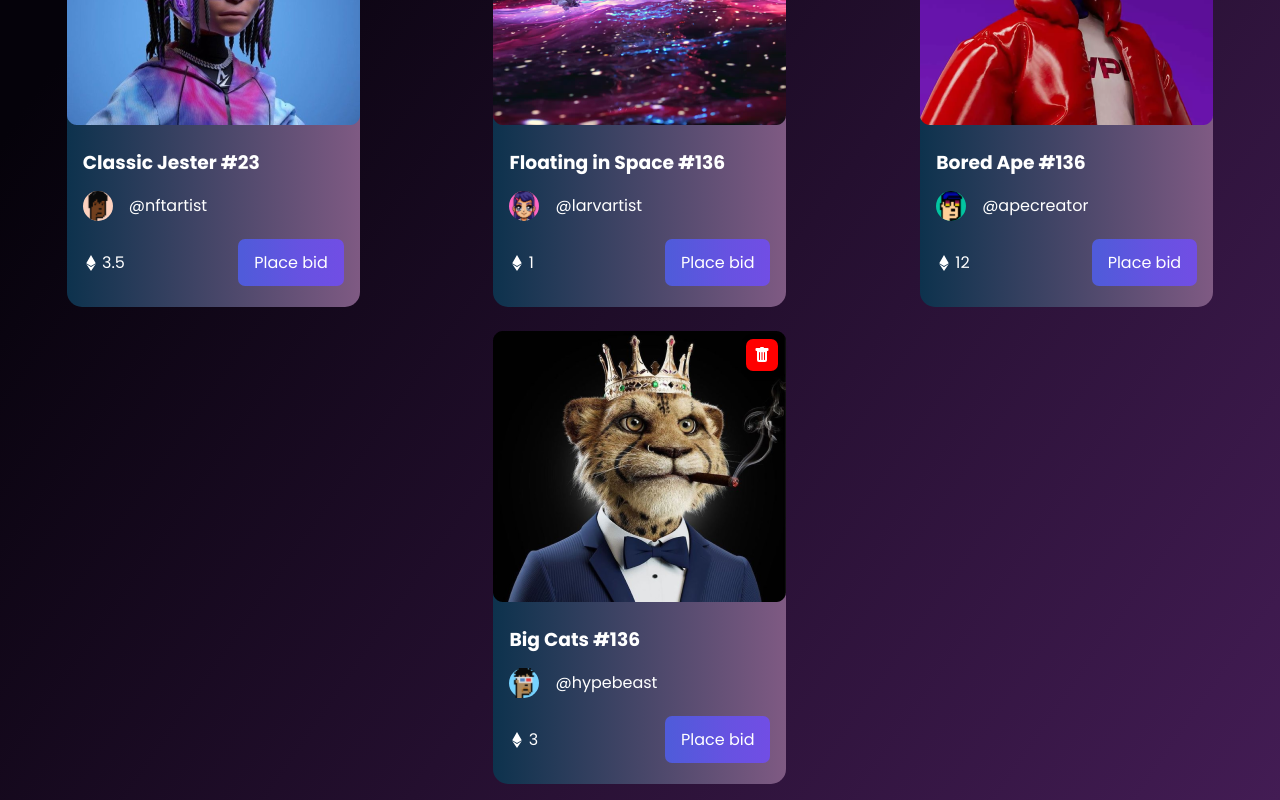
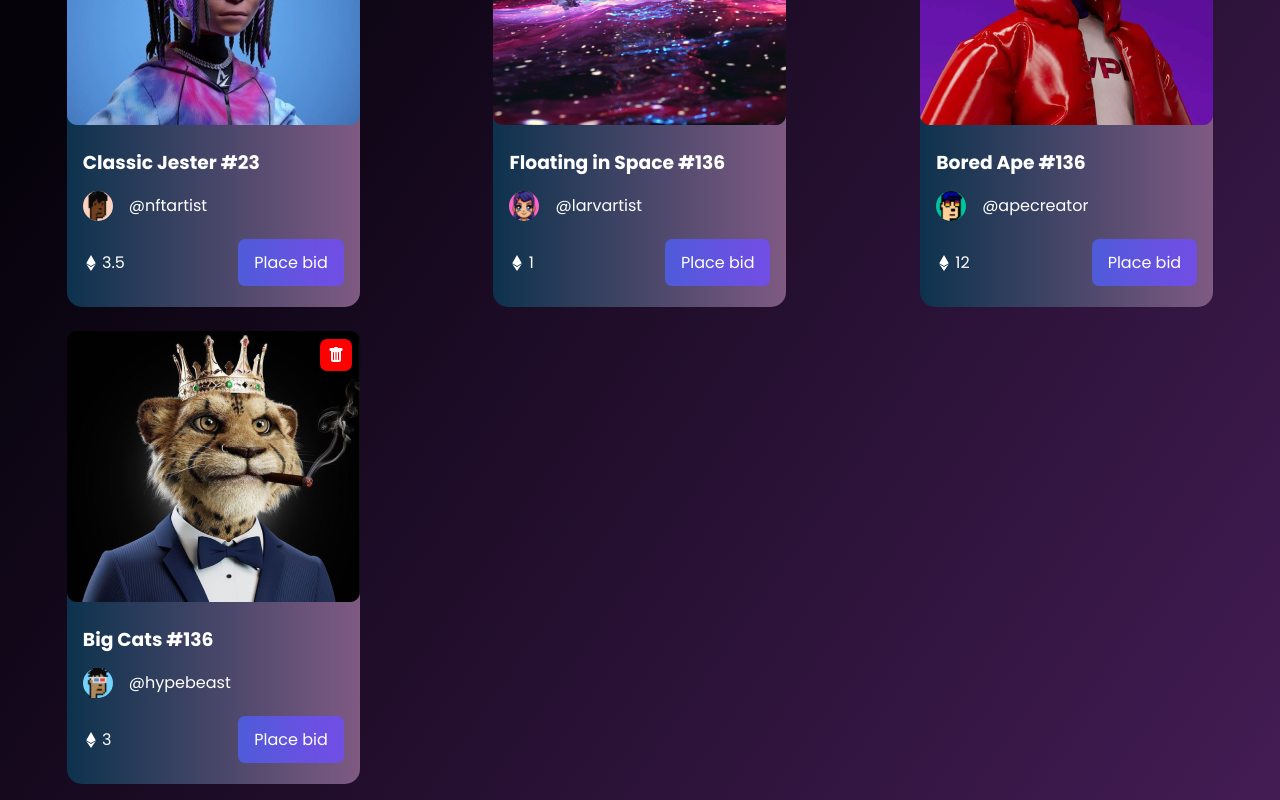
Before and after one commit to dlxzeus777/Crypto-Cloud, a React (Create React App) app: page /#/marketplace in a window 1280 px wide. Shown: the part 2346-3146 px from the top of the page. Built offline with nearby package versions, Linux system fonts and the light colour scheme.

Commit message:
'changes'

```diff
--- a/src/App.js
+++ b/src/App.js
@@ -37,7 +37,7 @@ const App = () => {
         setNfts(current =>
             current.filter(nft =>
             {
-                return nft.id !== id;
+                return !nft.bidPlaced ? nft.id !== id : nft
             }))
     }
 
--- a/src/style.css
+++ b/src/style.css
@@ -233,11 +233,6 @@ nav{
     row-gap: 1.5rem;
     padding-bottom: 1rem;
 }
-.card:last-child
-{
-    grid-column-start: 2;
-    grid-column-end: 2;
-}
 .card{
     background: linear-gradient(90deg, #0D324D,#7F5A83);
     border-radius: 15px;
@@ -341,11 +336,6 @@ nav{
     {
         grid-template-columns: repeat(1,1fr);
     }
-    .card:last-child
-{
-    grid-column-start: 1;
-    grid-column-end: 1;
-}
 }
 @media (max-width: 410px)
 {
```
